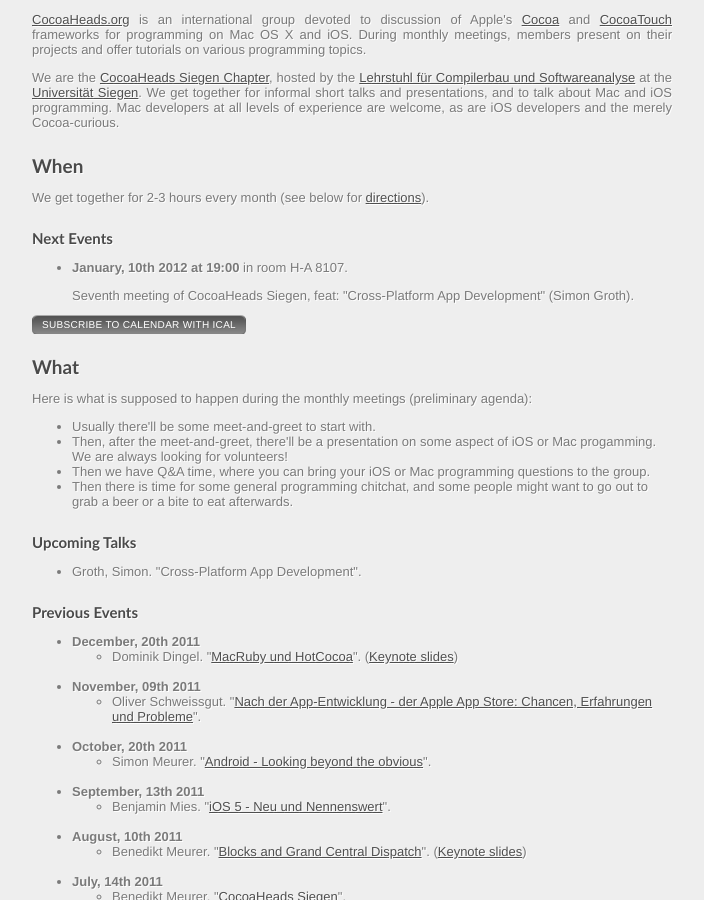
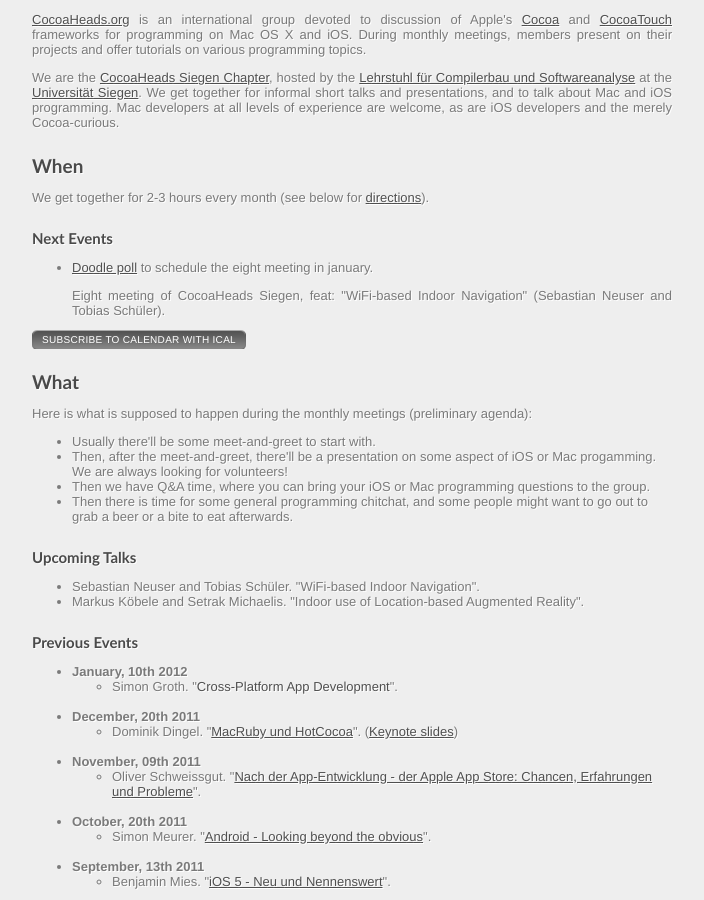
Before and after one commit to bmeurer/cocoaheads.informatik.uni-siegen.de, a Jekyll site: the page built from index.html, in a window 1280 px wide and 900 px high, scrolled down 578 px. Shown: the whole window, without its empty margins (118-822 px from the left). Built offline with Jekyll 4.4.1, drawn with Linux system fonts in a browser that asks for light colours; nearby versions of some CDN libraries; Markdown is read by kramdown in place of the engine named in the settings.

Commit message:
Doodle poll for next meeting.

```diff
--- a/index.html
+++ b/index.html
@@ -43,19 +43,19 @@
 <p>
   <ul>
     <li>
+      <p>
+        <a href="http://www.doodle.com/vvbfifu55v6kwrvr">Doodle poll</a> to
+        schedule the eight meeting in january.
+      </p>
 <!--
       <p>
-        <a href="http://www.doodle.com/b8sfuc9a378uiqhh">Doodle poll</a> to
-        schedule the seventh meeting in january.
+        <strong>January, 10th 2012 at 19:00</strong> in room H-A 8107.
       </p>
 -->
       <p>
-        <strong>January, 10th 2012 at 19:00</strong> in room H-A 8107.
-      </p>
-      <p>
-        Seventh meeting of CocoaHeads Siegen, feat:
-        &quot;Cross-Platform App Development&quot;
-        (Simon Groth).
+        Eight meeting of CocoaHeads Siegen, feat:
+        &quot;WiFi-based Indoor Navigation&quot;
+        (Sebastian Neuser and Tobias Sch&uuml;ler).
       </p>
     </li>
   </ul>
@@ -96,8 +96,12 @@
 <p>
   <ul>
     <li>
-      Groth, Simon.
-      &quot;Cross-Platform App Development&quot;.
+      Sebastian Neuser and Tobias Sch&uuml;ler.
+      &quot;WiFi-based Indoor Navigation&quot;.
+    </li>
+    <li>
+      Markus K&ouml;bele and Setrak Michaelis.
+      &quot;Indoor use of Location-based Augmented Reality&quot;.
     </li>
   </ul>
 </p>
@@ -106,6 +110,17 @@
 
 <p>
   <ul>
+    <li>
+      <strong id="2012-01-10">January, 10th 2012</strong>
+      <ul>
+        <li>
+          Simon Groth.
+          &quot;<a>Cross-Platform App Development</a>&quot;.
+        </li>
+      </ul>
+      <br />
+    </li>
+
     <li>
       <strong id="2011-12-20">December, 20th 2011</strong>
       <ul>
```
